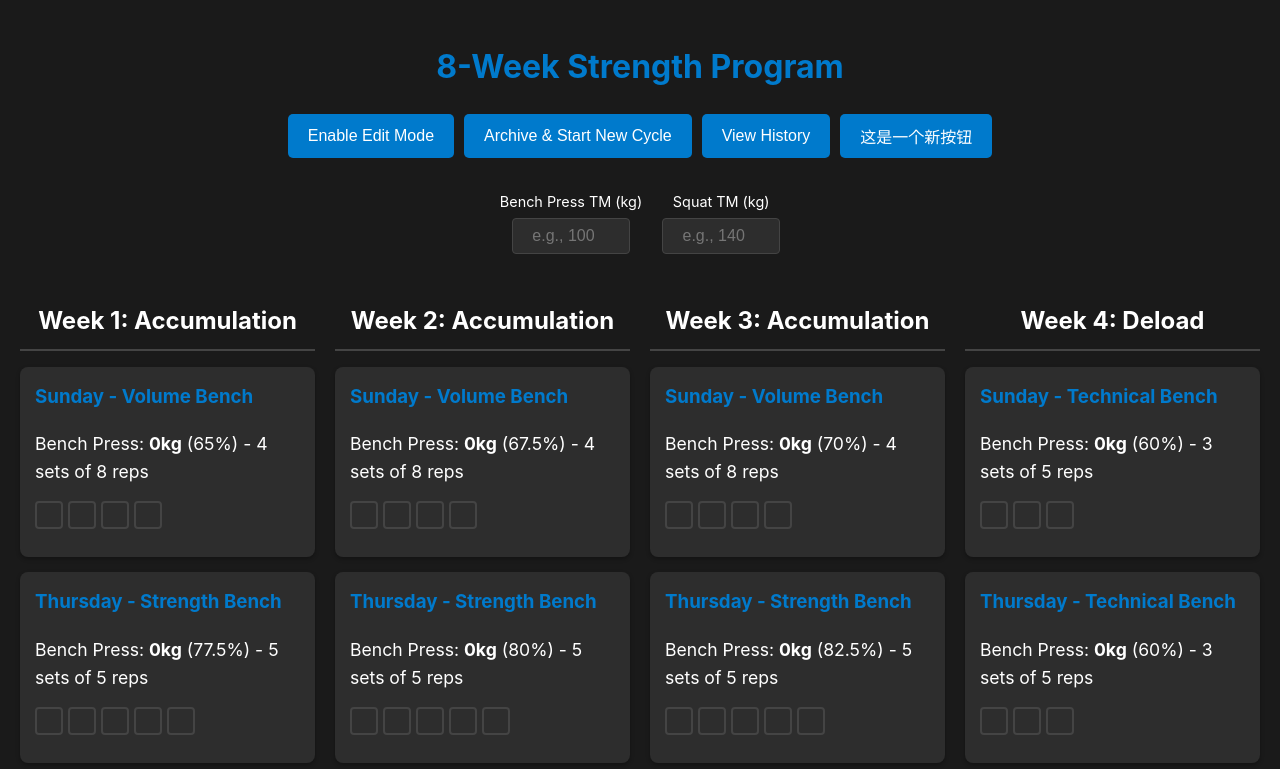
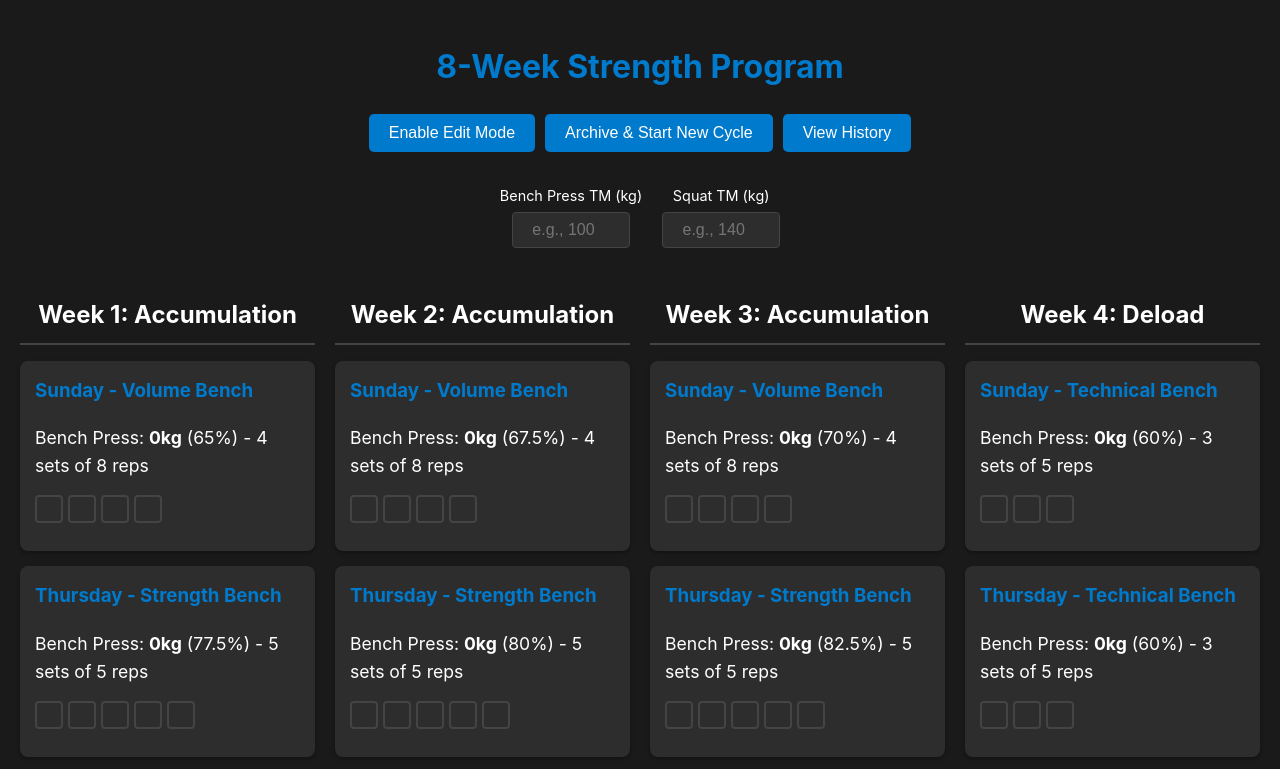
Before and after one commit to rongshenga/Training, a plain HTML site: page index.html in a window 1280 px wide. Shown: the top 769 px of the page. Drawn offline with Linux system fonts and the light colour scheme.

Commit message:
Revert "feat: 添加一个新按钮"
This reverts commit 03111ef633bda54b7dd51aefc24a83f15d83a002.

```diff
--- a/index.html
+++ b/index.html
@@ -15,7 +15,6 @@
                 <button id="edit-mode-toggle" class="btn">Enable Edit Mode</button>
                 <button id="archive-cycle-btn" class="btn">Archive & Start New Cycle</button>
                 <button id="view-history-btn" class="btn">View History</button>
-                <button id="new-btn" class="btn">这是一个新按钮</button>
             </div>
         </header>
 
```
